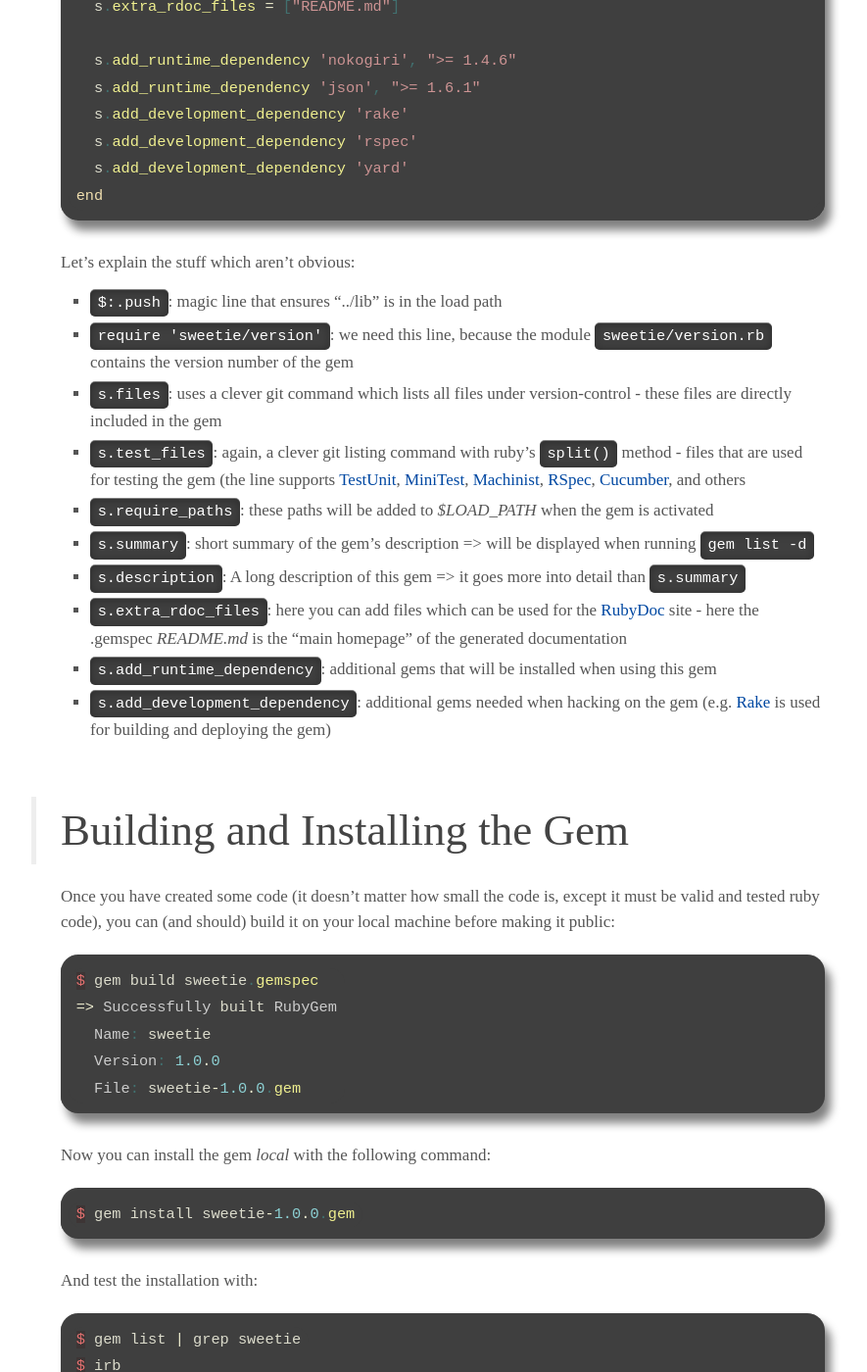
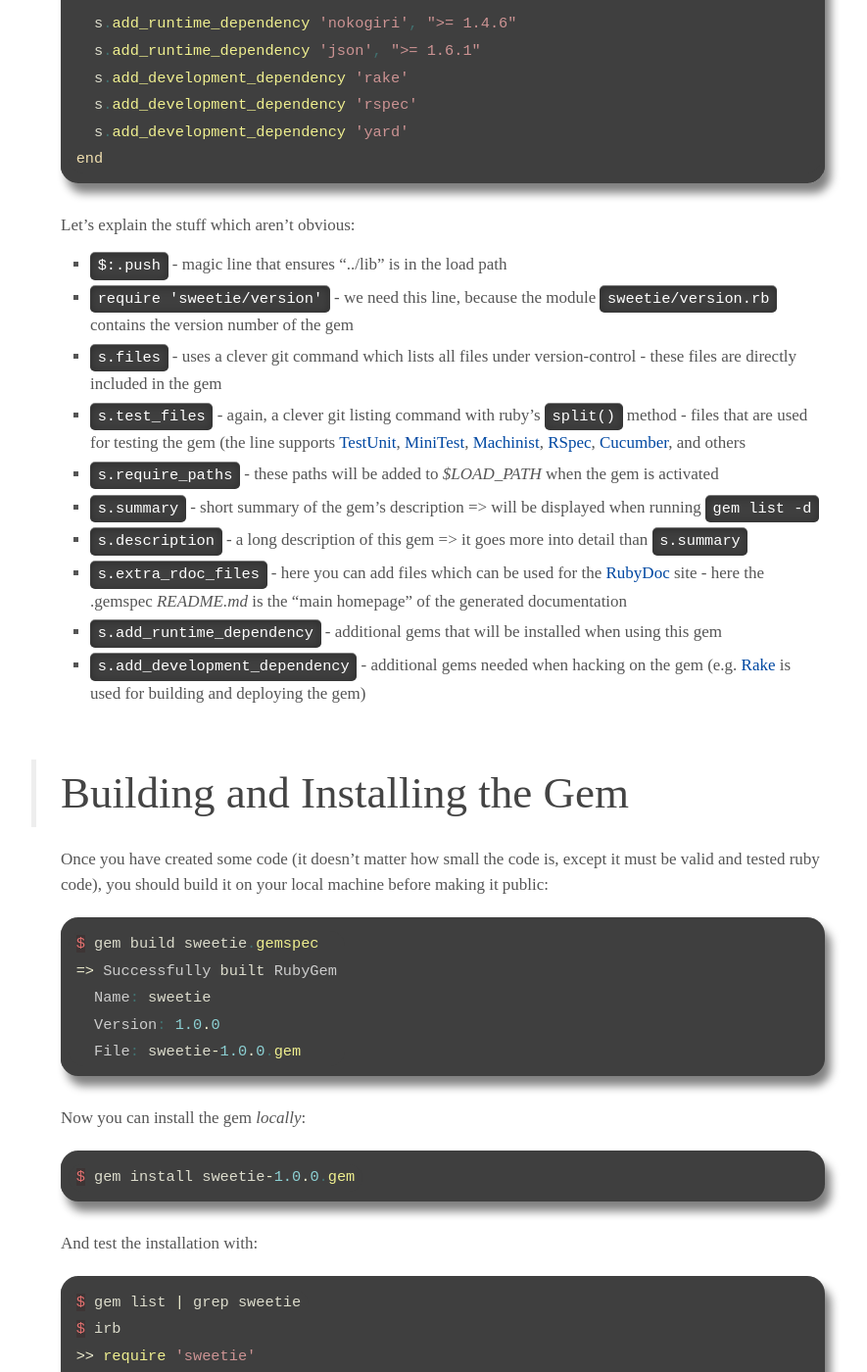
Before and after one commit to wikimatze/wikimatze.de, a Jekyll site: the page built from _posts/2012-06-07-creation-of-a-ruby-gem.md, in a window 1280 px wide and 1400 px high, scrolled down 2472 px. Shown: the whole window at 98% size, without its empty margins (188-1073 px from the left). Built offline with Jekyll 4.4.1, drawn with Linux system fonts in a browser that asks for light colours; nearby versions of some CDN libraries; some web fonts are replaced; Markdown is read by kramdown in place of the engine named in the settings; comment, search, counter and statistics services are not loaded; some of the changed text lies outside the part shown.

Commit message:
Rework creation of a ruby gem post

```diff
--- a/_posts/2012-06-07-creation-of-a-ruby-gem.md
+++ b/_posts/2012-06-07-creation-of-a-ruby-gem.md
@@ -10,23 +11,22 @@ categories: ['ruby']
   <strong>Albert Einstein</strong>
 </blockquote>
 
-*This article describes the crafting of a Ruby gem and decipher the mysterious GemSpec file.*
+*This article describes the crafting of a Ruby gem.*
 
 
 The situation: For [Jekyll](http://jekyllrb.com/) I wanted to get an overview of how many pages, links, when the last
 build was, how many images I used in my blog, and when I lastly updated my
-[bitbucket repositories](https://bitbucket.org/wikimatze/). But before we dive deep into the creation, I will explain
+[Bitbucket repositories](https://bitbucket.org/wikimatze/). But before we dive deep into the creation, I will explain
 what a gem is and how you get started with writing your own gem. Don't be afraid if you are writing a gem that already
-exists, your goal is to learn how to write a gem (and of course trying out new things).
+exists, your goal is to learn how to write a gem.
 
 
 ## Ruby Gem
 
-A ruby gem is a self contained Ruby application which is packed as software. It can be downloaded and then used in other
+A Ruby gem is a self contained Ruby application which is packed as software. It can be downloaded and then used in other
 programs.  Gems extends the core Ruby language through functions that are commonly used and may be of usage by other
 programmers. Many gems provides command line operations and help to automate tasks. Not all gems needs to contain a
-binary, like my [sweetie gem](https://github.com/matthias-guenther/sweetie). You can just through in the functionality
-provided by the gem to use it for your own programs.
+binary, like my [sweetie gem](https://github.com/matthias-guenther/sweetie).
 
 
 ## Basic structure of a Gem
@@ -52,18 +52,17 @@ Below is a typical structure of gem:
     └── sweetie.gemspec
 
 
-A typical gem consists of the main class file (like *sweetie.rb*). This file contains other ruby-files (normally a list
-of *require* statements). The *README.md* briefly explains what the gem does, how to install it, explains the license,
+A typical gem consists of the main class file (like `sweetie.rb`). This file contains other ruby-files (normally a list
+of *require* statements). The `README.md` briefly explains what the gem does, how to install it, explains the license,
 and should include small use cases for the gem (please checkout the
 [README](https://github.com/matthias-guenther/sweetie/blob/master/README.md) of the sweetie gem to see what I mean). The
-*sweetie.gemspec* file contains meta-information like who invented the gem, declare runtime environment dependencies,
-and so on.  Additionally a gem should have test-files, so that other people can contribute to the Gem without damaging
-the main functionality.
+`sweetie.gemspec` file contains meta-information like who invented the gem, declare runtime environment dependencies,
+etc. A gem should have test-files, that other people can contribute to the Gem without damaging the main functionality.
 
 
 ## Gemfile structure
 
-First of all we create a *Gemfile* which defines important informations for the [rubygems.org](http://rubygems.org/)
+First of all we create a `Gemfile` which defines important informations for the [rubygems.org](http://rubygems.org/)
 website. The site shows the author, the sources, the homepage, and some statistics (e.g. how often the gem was
 installed) - and by the way, it's a nice place to sniff in the code of other hackers.
 
@@ -106,29 +105,22 @@ end
 Let's explain the stuff which aren't obvious:
 
 
-- `$:.push`: magic line that ensures "../lib" is in the load path
-- `require 'sweetie/version'`: we need this line, because the module `sweetie/version.rb` contains the version number of
-  the gem
-- `s.files`: uses a clever git command which lists all files under version-control - these files are directly included
-  in the gem
-- `s.test_files`: again, a clever git listing command with ruby's `split()` method - files that are used for testing the
-  gem (the line supports [TestUnit](https://github.com/test-unit/test-unit),
-  [MiniTest](https://github.com/seattlerb/minitest), [Machinist](https://github.com/notahat/machinist),
-  [RSpec](https://github.com/rspec/rspec), [Cucumber](http://cukes.info/), and others
-- `s.require_paths`: these paths will be added to *$LOAD_PATH* when the gem is activated
-- `s.summary`: short summary of the gem's description => will be displayed when running `gem list -d`
-- `s.description`: A long description of this gem => it goes more into detail than `s.summary`
-- `s.extra_rdoc_files`: here you can add files which can be used for the [RubyDoc](http://rubydoc.info) site - here the
-  .gemspec *README.md* is the "main homepage" of the generated documentation
-- `s.add_runtime_dependency`: additional gems that will be installed when using this gem
-- `s.add_development_dependency`: additional gems needed when hacking on the gem (e.g.
-  [Rake](http://en.wikipedia.org/wiki/Rake_%28software%29) is used for building and deploying the gem)
+- `$:.push` - magic line that ensures "../lib" is in the load path
+- `require 'sweetie/version'` - we need this line, because the module `sweetie/version.rb` contains the version number of the gem
+- `s.files` -  uses a clever git command which lists all files under version-control - these files are directly included in the gem
+- `s.test_files` - again, a clever git listing command with ruby's `split()` method - files that are used for testing the gem (the line supports [TestUnit](https://github.com/test-unit/test-unit), [MiniTest](https://github.com/seattlerb/minitest), [Machinist](https://github.com/notahat/machinist), [RSpec](https://github.com/rspec/rspec), [Cucumber](http://cukes.info/), and others
+- `s.require_paths` - these paths will be added to *$LOAD_PATH* when the gem is activated
+- `s.summary` - short summary of the gem's description => will be displayed when running `gem list -d`
+- `s.description` - a long description of this gem => it goes more into detail than `s.summary`
+- `s.extra_rdoc_files` - here you can add files which can be used for the [RubyDoc](http://rubydoc.info) site - here the .gemspec *README.md* is the "main homepage" of the generated documentation
+- `s.add_runtime_dependency` - additional gems that will be installed when using this gem
+- `s.add_development_dependency` - additional gems needed when hacking on the gem (e.g.  [Rake](http://en.wikipedia.org/wiki/Rake_%28software%29) is used for building and deploying the gem)
 
 
 ## Building and Installing the Gem
 
 Once you have created some code (it doesn't matter how small the code is, except it must be valid and tested ruby code),
-you can (and should) build it on your local machine before making it public:
+you should build it on your local machine before making it public:
 
 
 {% highlight ruby %}
@@ -142,7 +134,7 @@ $ gem build sweetie.gemspec
 {% endhighlight %}
 
 
-Now you can install the gem *local* with the following command:
+Now you can install the gem *locally*:
 
 
 {% highlight ruby %}
@@ -170,8 +162,7 @@ It's working and you can experiment with the script locally.
 
 ## Publishing your gem
 
-The time has come to make your gem public - so that they can other hackers help. First, you need to register on
-[rubygems.org](http://rubygems.org/). After that you can push the gem there with one simple command:
+First, you need to register on [rubygems.org](http://rubygems.org/). After that you can push the gem there with one simple command:
 
 
 {% highlight ruby %}
```
Also changed, not shown: other parts of _posts/2012-06-07-creation-of-a-ruby-gem.md (+4 -3 lines).
